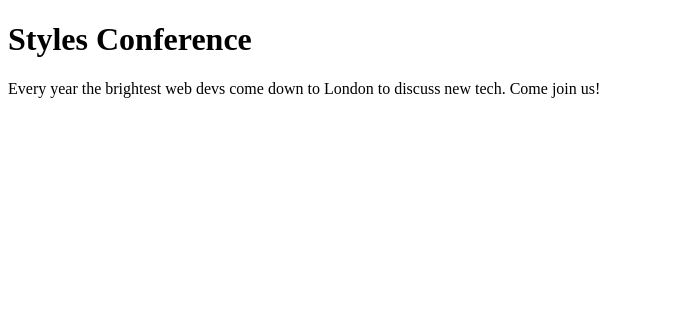
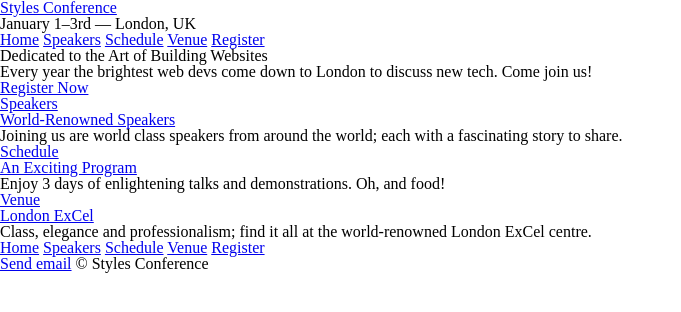
Before and after one commit to wgchasi/odin, a plain HTML site: page fd/s-conf/index.html in a window 1280 px wide. Shown: the whole page, without its empty margins (0-681 px from the left). Drawn offline with Linux system fonts and the light colour scheme.

Commit message:
Folder restructuring: assets folder created. Navigation links added to index.html. Other pages created but yet to be populated.

```diff
--- /dev/null
+++ b/fd/s-conf/assets/stylesheets/main.css
@@ -0,0 +1,43 @@
+html, body, div, span, applet, object, iframe,
+h1, h2, h3, h4, h5, h6, p, blockquote, pre,
+a, abbr, acronym, address, big, cite, code,
+del, dfn, em, img, ins, kbd, q, s, samp,
+small, strike, strong, sub, sup, tt, var,
+b, u, i, center,
+dl, dt, dd, ol, ul, li,
+fieldset, form, label, legend,
+table, caption, tbody, tfoot, thead, tr, th, td,
+article, aside, canvas, details, embed,
+figure, figcaption, footer, header, hgroup,
+menu, nav, output, ruby, section, summary,
+time, mark, audio, video {
+  margin: 0;
+  padding: 0;
+  border: 0;
+  font-size: 100%;
+  font: inherit;
+  vertical-align: baseline;
+}
+/* HTML5 display-role reset for older browsers */
+article, aside, details, figcaption, figure,
+footer, header, hgroup, menu, nav, section {
+  display: block;
+}
+body {
+  line-height: 1;
+}
+ol, ul {
+  list-style: none;
+}
+blockquote, q {
+  quotes: none;
+}
+blockquote:before, blockquote:after,
+q:before, q:after {
+  content: '';
+  content: none;
+}
+table {
+  border-collapse: collapse;
+  border-spacing: 0;
+}
--- a/fd/s-conf/index.html
+++ b/fd/s-conf/index.html
@@ -3,9 +3,69 @@
   <head>
     <meta charset="utf-8">
       <title>Styles Conference</title>
+      <link rel="stylesheet" href="assets/stylesheets/main.css">
   </head>
   <body>
-      <h1>Styles Conference</h1>
+    <header>
+      <h1>
+        <a href="index.html">Styles Conference</a>
+      </h1>
+      <h3>January 1&ndash;3rd &mdash; London, UK</h3>
+
+      <nav>
+        <a href="index.html">Home</a>
+        <a href="speakers.html">Speakers</a>
+        <a href="schedule.html">Schedule</a>
+        <a href="venue.html">Venue</a>
+        <a href="register.html">Register</a>
+      </nav>
+    </header>
+
+    <section>
+      <h2>Dedicated to the Art of Building Websites</h2>
       <p>Every year the brightest web devs come down to London to discuss new tech. Come join us!</p>
+      <a href="register.html">Register Now</a>
+      <section>
+
+        <section>
+          <a href="speakers.html">
+          <h5>Speakers</h5>
+          <h3>World-Renowned Speakers</h3>
+          </a>
+          <p>Joining us are world class speakers from around the world; each with a fascinating story to share.</p>
+        </section>
+
+        <section>
+          <a href="schedule.html">
+            <h5>Schedule</h5>
+            <h3>An Exciting Program</h3>
+            </a>
+            <p>Enjoy 3 days of enlightening talks and demonstrations. Oh, and food!</p>
+        </section>
+
+        <section>
+          <a href="venue.html">
+            <h5>Venue</h5>
+            <h3>London ExCel</h3>
+          </a>
+          <p>Class, elegance and professionalism; find it all at the world-renowned London ExCel centre.</p>
+        </section>
+
+      </section>
+
+    </section>
+
+    <footer>
+      <nav>
+        <a href="index.html">Home</a>
+        <a href="speakers.html">Speakers</a>
+        <a href="schedule.html">Schedule</a>
+        <a href="venue.html">Venue</a>
+        <a href="register.html">Register</a>
+      </nav>
+
+      <a href="mailto:waynegodo@gmail.com?subject=My%20Questions%20About%20the%20Conference&body=Foo%0ABar%0ABaz%0A%0ASigned.">Send email</a>
+      <small>&copy; Styles Conference</small>
+    </footer>
   </body>
 </html>
```
Also changed, not shown: fd/s-conf/main.css (deleted), fd/s-conf/register.html (added), fd/s-conf/schedule.html (added), fd/s-conf/speakers.html (added), fd/s-conf/venue.html (added).
